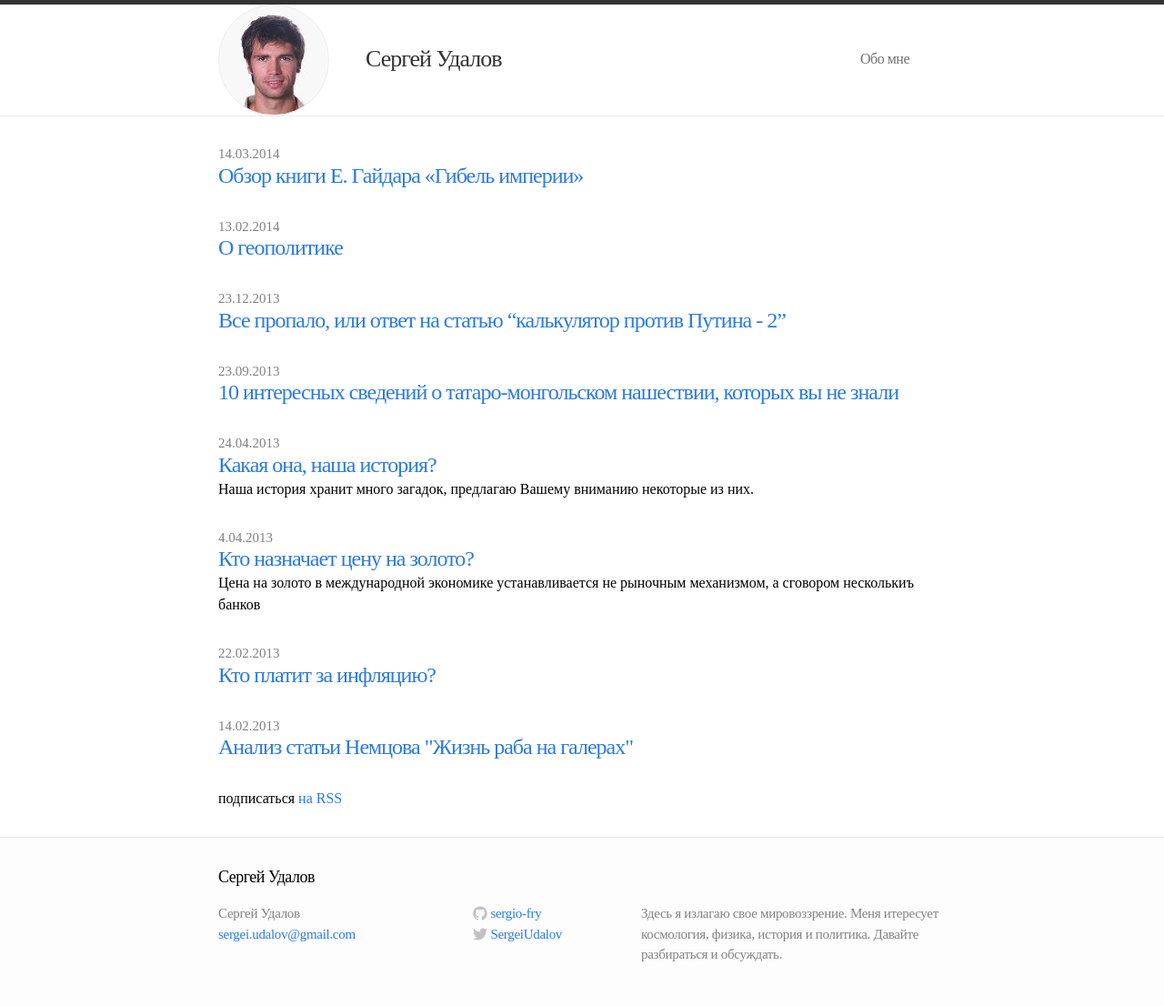
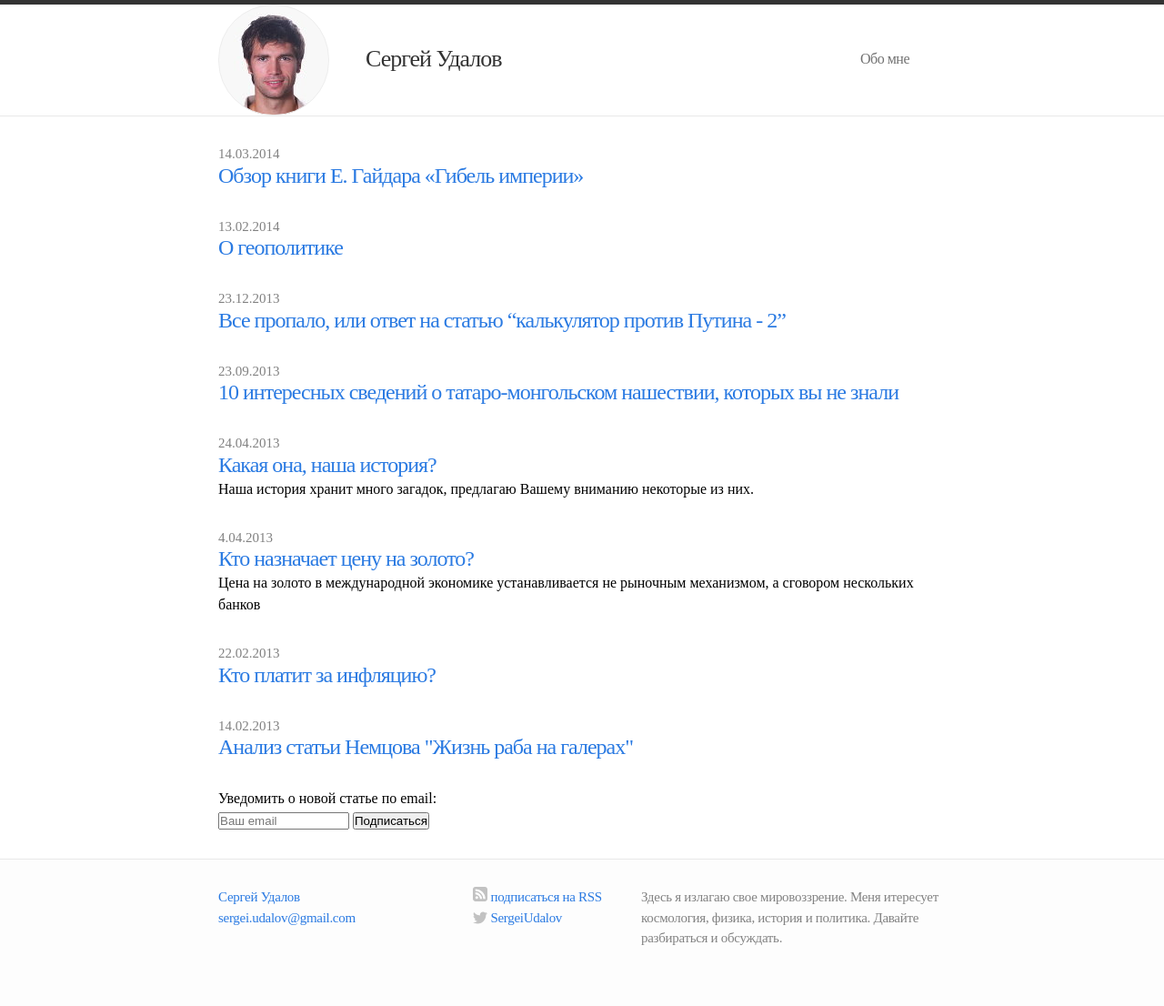
Before and after one commit to sergio-fry/blog, a Jekyll site: the page built from index.html, in a window 1280 px wide. Shown: the whole page at 91% size. Built offline with Jekyll 4.4.1, drawn with Linux system fonts in a browser that asks for light colours.

Commit message:
подписаться

```diff
--- a/_includes/footer.html
+++ b/_includes/footer.html
@@ -2,11 +2,9 @@
 
   <div class="wrap">
 
-    <h2 class="footer-heading">{{ site.title }}</h2>
-
     <div class="footer-col-1 column">
       <ul>
-        <li>{{ site.title }}</li>
+        <li><a href="/">{{ site.title }}</a></li>
         <li><a href="mailto:{{ site.email }}">{{ site.email }}</a></li>
       </ul>
     </div>
@@ -14,22 +12,18 @@
     <div class="footer-col-2 column">
       <ul>
         <li>
-          <a href="https://github.com/{{ site.github }}">
-            <span class="icon github">
-              <svg version="1.1" class="github-icon-svg" xmlns="http://www.w3.org/2000/svg" xmlns:xlink="http://www.w3.org/1999/xlink" x="0px" y="0px"
-                 viewBox="0 0 16 16" enable-background="new 0 0 16 16" xml:space="preserve">
-                <path fill-rule="evenodd" clip-rule="evenodd" fill="#C2C2C2" d="M7.999,0.431c-4.285,0-7.76,3.474-7.76,7.761
-                c0,3.428,2.223,6.337,5.307,7.363c0.388,0.071,0.53-0.168,0.53-0.374c0-0.184-0.007-0.672-0.01-1.32
-                c-2.159,0.469-2.614-1.04-2.614-1.04c-0.353-0.896-0.862-1.135-0.862-1.135c-0.705-0.481,0.053-0.472,0.053-0.472
-                c0.779,0.055,1.189,0.8,1.189,0.8c0.692,1.186,1.816,0.843,2.258,0.645c0.071-0.502,0.271-0.843,0.493-1.037
-                C4.86,11.425,3.049,10.76,3.049,7.786c0-0.847,0.302-1.54,0.799-2.082C3.768,5.507,3.501,4.718,3.924,3.65
-                c0,0,0.652-0.209,2.134,0.796C6.677,4.273,7.34,4.187,8,4.184c0.659,0.003,1.323,0.089,1.943,0.261
-                c1.482-1.004,2.132-0.796,2.132-0.796c0.423,1.068,0.157,1.857,0.077,2.054c0.497,0.542,0.798,1.235,0.798,2.082
-                c0,2.981-1.814,3.637-3.543,3.829c0.279,0.24,0.527,0.713,0.527,1.437c0,1.037-0.01,1.874-0.01,2.129
-                c0,0.208,0.14,0.449,0.534,0.373c3.081-1.028,5.302-3.935,5.302-7.362C15.76,3.906,12.285,0.431,7.999,0.431z"/>
+          <a href="http://feeds.feedburner.com/sergei-udalov">
+            <span class="icon rss">
+              <svg xmlns="http://www.w3.org/2000/svg" version="1.1" width="16px" height="16px" id="RSSicon" viewBox="0 0 256 256">
+                <rect width="256" height="256" rx="55" ry="55" x="0"  y="0"  fill="#C2C2C2"/>
+                <rect width="246" height="246" rx="50" ry="50" x="5"  y="5"  fill="#C2C2C2"/>
+                <rect width="236" height="236" rx="47" ry="47" x="10" y="10" fill="url(#RSSg)"/>
+                <circle cx="68" cy="189" r="24" fill="#FFF"/>
+                <path d="M160 213h-34a82 82 0 0 0 -82 -82v-34a116 116 0 0 1 116 116z" fill="#FFF"/>
+                <path d="M184 213A140 140 0 0 0 44 73 V 38a175 175 0 0 1 175 175z" fill="#FFF"/>
               </svg>
             </span>
-            <span class="username">{{ site.github }}</span>
+            <span class="username">подписаться на RSS</span>
           </a>
         </li>
         <li>
--- /dev/null
+++ b/_includes/subscribe.html
@@ -0,0 +1 @@
+<form action="http://feedburner.google.com/fb/a/mailverify" method="post" target="popupwindow" onsubmit="window.open('http://feedburner.google.com/fb/a/mailverify?uri=sergei-udalov', 'popupwindow', 'scrollbars=yes,width=550,height=520');return true"><p>Уведомить о новой статье по email:<br /> <input type="text" placeholder="Ваш email" style="width:140px" name="email"/><input type="hidden" value="sergei-udalov" name="uri"/> <input type="hidden" name="loc" value="ru_RU"/> <input type="submit" value="Подписаться" /></form>
--- a/_layouts/post.html
+++ b/_layouts/post.html
@@ -43,3 +43,4 @@ layout: default
 
   </script>
 </div>
+{% include subscribe.html %}
--- a/_posts/2013-04-04-kto-naznachaet-cenu-na-zoloto.markdown
+++ b/_posts/2013-04-04-kto-naznachaet-cenu-na-zoloto.markdown
@@ -6,7 +6,7 @@ categories: economics
 alias: /2013/04/kto-naznachaet-cenu-na-zoloto.html
 hypercommentsHref: "sergei-udalov.ru/2013/04/kto-naznachaet-cenu-na-zoloto.html"
 tags: экономика, золото, банки, финансовая система
-description: Цена на золото в международной экономике устанавливается не рыночным механизмом, а сговором несколькиъ банков
+description: Цена на золото в международной экономике устанавливается не рыночным механизмом, а сговором нескольких банков
 ---
 
 ![Золото](/images/posts/kto-naznachaet-cenu-na-zoloto.jpeg "Кто назначает цену на золото")
--- a/index.html
+++ b/index.html
@@ -14,6 +14,6 @@ layout: default
     {% endfor %}
   </ul>
 
-  <p class="rss-subscribe">подписаться <a href="{{ "/feed.xml" | prepend: site.baseurl }}">на RSS</a></p>
+  {% include subscribe.html %}
 
 </div>
```
